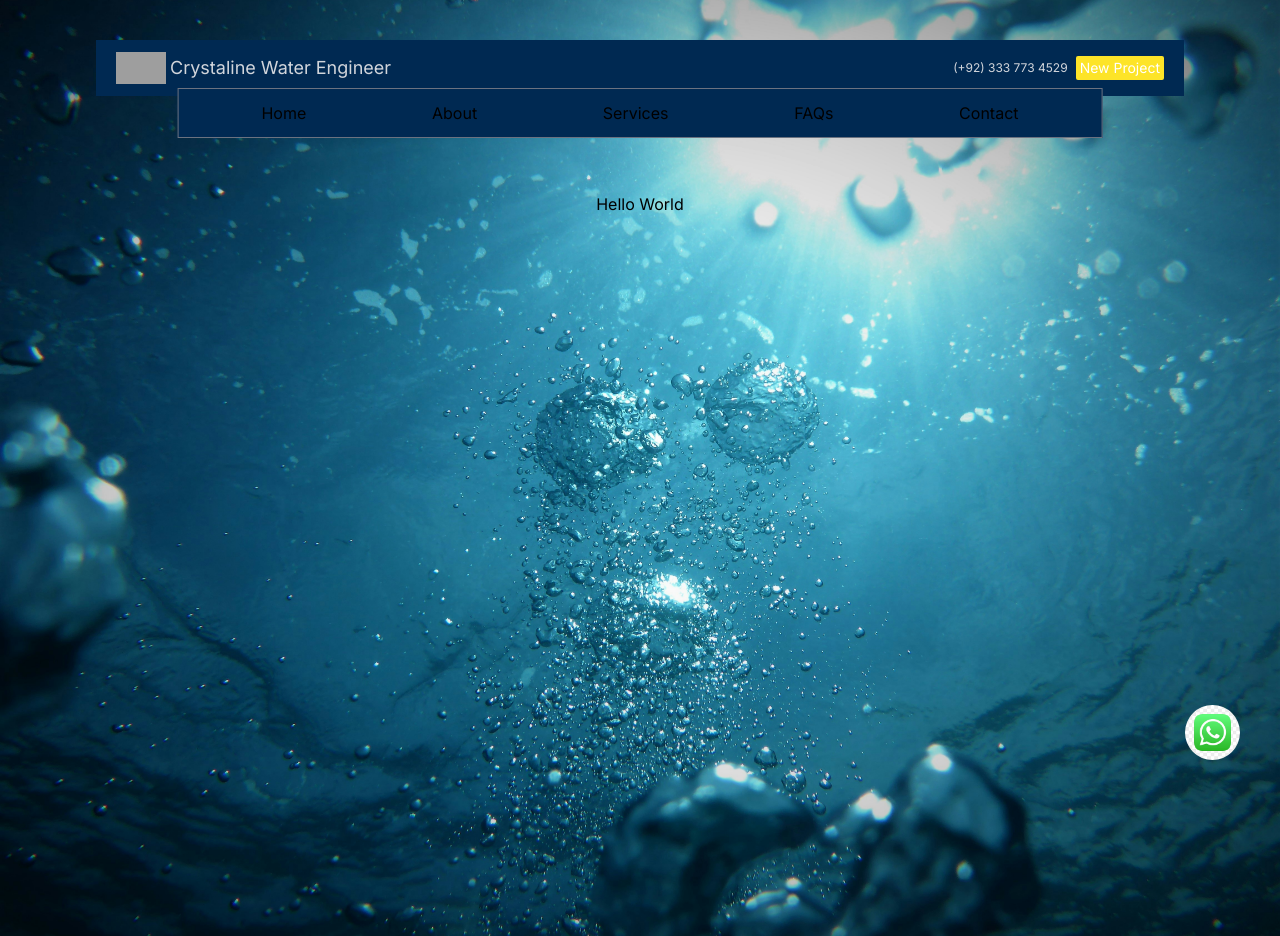
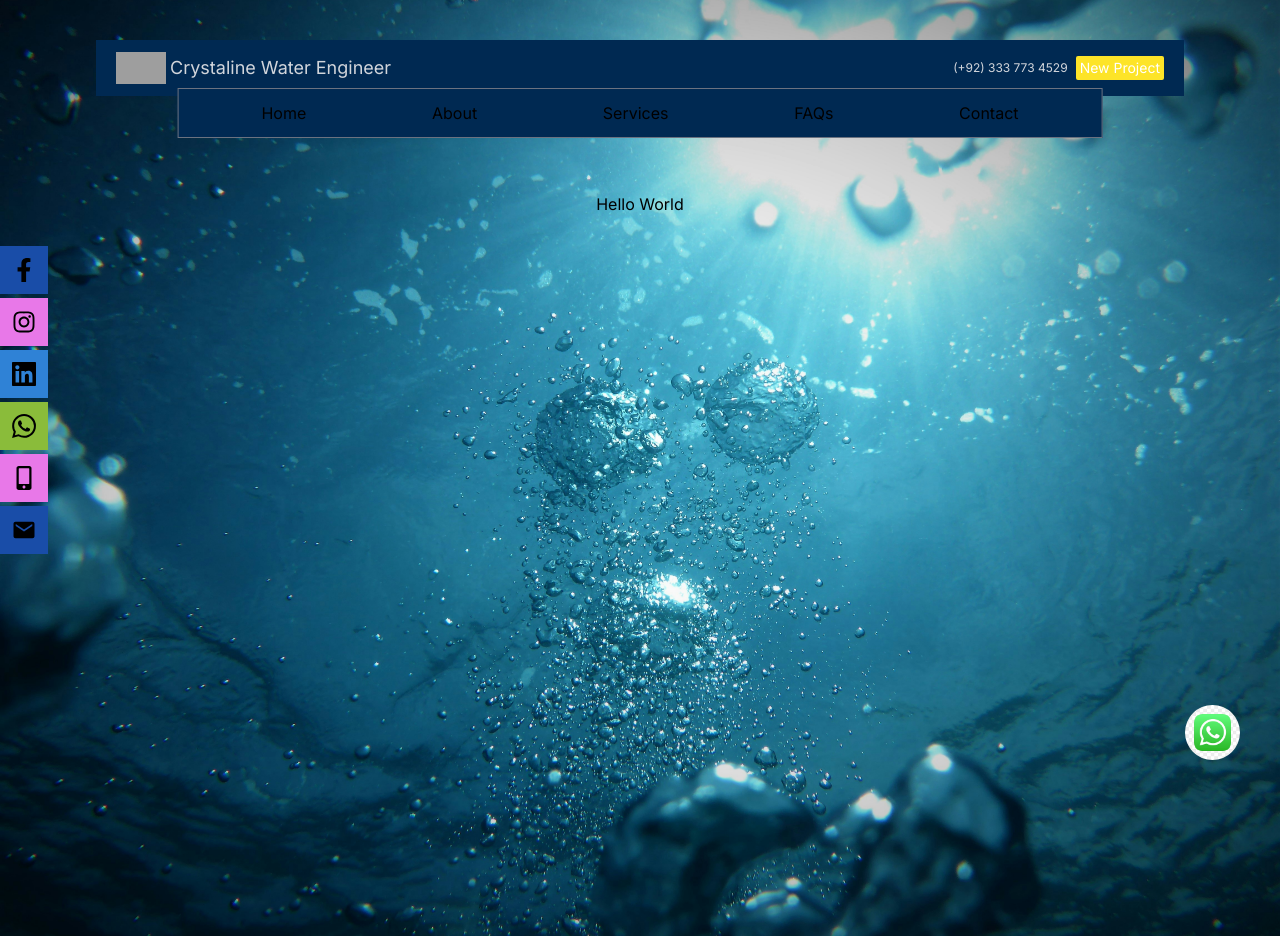
Before and after one commit to mafaqahmed/crytalline-water-engineer, a Next.js app: page / in a window 1280 px wide. Built offline with nearby package versions, Linux system fonts and the light colour scheme; grey boxes are pictures that could not be loaded.

Commit message:
Developed sidebar

```diff
--- /dev/null
+++ b/src/app/components/Sidebar.tsx
@@ -0,0 +1,36 @@
+"use server";
+import { FaFacebookF, FaInstagram, FaMobileAlt } from "react-icons/fa";
+import constants from "../contants";
+import Link from "next/link";
+import { GrLinkedin } from "react-icons/gr";
+import { SiWhatsapp } from "react-icons/si";
+import { IoMdMail } from "react-icons/io";
+
+const Sidebar = () => {
+  return (
+    <div className="fixed left-0 top-1/2 transform -translate-y-1/2 flex flex-col gap-1">
+      {constants.social.map((social, ind) => (
+        <Link
+          href={social.link}
+          key={social.link + ind}
+          target="_blank"
+          className="group"
+          style={{
+            backgroundColor: social.color,
+          }}
+        >
+          <div
+            className="p-3 group-hover:translate-x-3 group-hover:rounded-r-md transition-transform duration-300"
+            style={{
+              backgroundColor: social.color,
+            }}
+          >
+            <social.img className="text-2xl" />
+          </div>
+        </Link>
+      ))}
+    </div>
+  );
+};
+
+export default Sidebar;
--- a/src/app/contants.ts
+++ b/src/app/contants.ts
@@ -1,3 +1,8 @@
+import { FaFacebookF, FaInstagram, FaMobileAlt } from "react-icons/fa";
+import { GrLinkedin } from "react-icons/gr";
+import { SiWhatsapp } from "react-icons/si";
+import { IoMdMail } from "react-icons/io";
+
 const constants = {
   routes: [
     {
@@ -21,6 +26,38 @@ const constants = {
       link: "/contact",
     },
   ],
+  social: [
+    {
+      img: FaFacebookF,
+      link: "https://facebook.com",
+      color: "#194DA8",
+    },
+    {
+      img: FaInstagram,
+      link: "https://instagram.com",
+      color: "#E878E8",
+    },
+    {
+      img: GrLinkedin,
+      link: "https://linkedin.com",
+      color: "#2F82D6",
+    },
+    {
+      img: SiWhatsapp,
+      link: "https://wa.link/dmr42e",
+      color: "#8ABC3A",
+    },
+    {
+      img: FaMobileAlt,
+      link: "tel:+923337734529",
+      color: "#E878E8",
+    },
+    {
+      img: IoMdMail,
+      link: "mailto:someone@example.com",
+      color: "#194DA8",
+    },
+  ],
 };
 
 export default constants;
--- a/src/app/layout.tsx
+++ b/src/app/layout.tsx
@@ -4,6 +4,7 @@ import "./globals.css";
 
 import Navbar from "./components/Navbar";
 import WhatsappButton from "./components/WhatsappButton";
+import Sidebar from "./components/Sidebar";
 
 const inter = Inter({ subsets: ["latin"] });
 
@@ -33,6 +34,7 @@ export default function RootLayout({
       >
         <div className="mx-auto md:max-w-[85%] my-10">
           <Navbar />
+          <Sidebar />
           <WhatsappButton />
           {children}
         </div>
```
